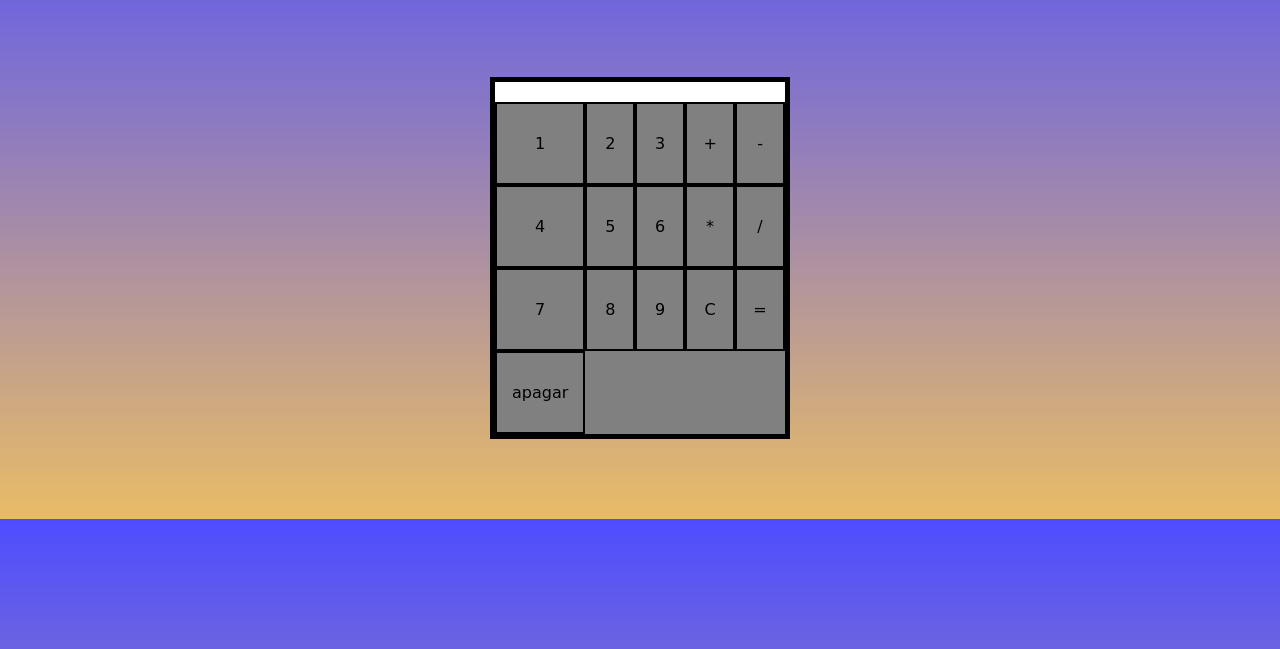
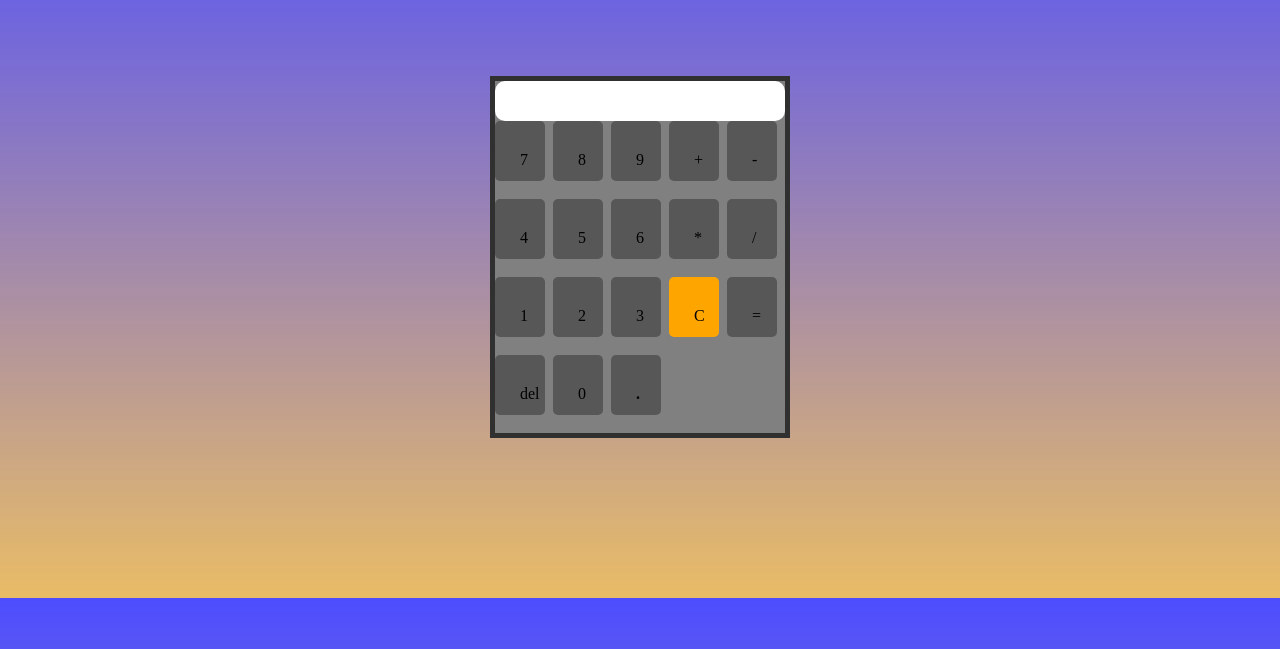
Before and after one commit to MarcosBauab/ProgramandocomNico, a plain HTML site: page index.html in a window 1280 px wide. Shown: the part 151-800 px from the top of the page. Drawn offline with Linux system fonts and the light colour scheme.

Commit message:
botoes novos top

```diff
--- a/index.html
+++ b/index.html
@@ -13,9 +13,10 @@
         <main>
             <p class="resultado"></p>
         <div class="grid-container" id="botao" >
-            <a class="valor1"  onclick="escrever('1')">1</a>
-            <a class="valor2" onclick="escrever('2')">2</a>
-            <a class="valor3"  onclick="escrever('3')">3</a>
+            <a class="valor7" onclick="escrever('7')">7</a>
+            <a class="valor8" onclick="escrever('8')">8</a>
+            <a class="valor9" onclick="escrever('9')">9</a>
+
             <a class="valorsoma" onclick="escrever('+')">+</a>
             <a class="valorsubtracao" onclick="escrever('-')">-</a>
             <a class="valor4" onclick="escrever('4')">4</a>
@@ -23,12 +24,14 @@
             <a class="valor6" onclick="escrever('6')">6</a>
             <a class="valorvezes" onclick="escrever('*')">*</a>
             <a class="valordividir" onclick="escrever('/')">/</a>
-            <a class="valor7" onclick="escrever('7')">7</a>
-            <a class="valor8" onclick="escrever('8')">8</a>
-            <a class="valor9" onclick="escrever('9')">9</a>
-            <a class="valorigual" onclick="c()">C</a>
+          <a class="valor1"  onclick="escrever('1')">1</a>
+            <a class="valor2" onclick="escrever('2')">2</a>
+            <a class="valor3"  onclick="escrever('3')">3</a>
+            <a class="valorc" onclick="c()">C</a>
             <a class="valorreseta" onclick="igual()">=</a>
-            <a class="apagar" onclick="apagar()"> apagar</a>
+            <a class="apagar" onclick="apagar()"> del</a>
+            <a class="zero" onclick="escrever('0')">0</a>
+            <a class='ponto' onclick="escrever('.')"><strong>.</strong> </a>
          </div>
         </main>
 
--- a/script/script.js
+++ b/script/script.js
@@ -21,7 +21,6 @@ function teclaPressionada(e) {
         case "NumpadDivide":
             p.innerHTML += `/`
             break;
-<<<<<<< HEAD
 
         case "NumpadAdd":
             p.innerHTML += `+`
@@ -42,7 +41,6 @@ function teclaPressionada(e) {
             p.innerHTML += ``
             break;
 
-=======
         case "NumpadAdd":
             p.innerHTML += `+`
             break;
@@ -55,7 +53,6 @@ function teclaPressionada(e) {
         case "KeyC":
             p.innerHTML = ``
             break;
->>>>>>> e689fc9063d2b13cad6aa2e98cf56251ea5df548
         case "Backspace":
             var myStr = p.innerHTML
             myStr = myStr.slice(0, -1);
--- a/styles/style.css
+++ b/styles/style.css
@@ -2,17 +2,16 @@
     padding: 0;
     margin: 0;
     box-sizing: border-box;
-    font-family: cursive;
 }
 
 body{
+    background: blue;
     background: linear-gradient(rgba(0, 0, 255, 0.699),rgba(228, 171, 64, 0.801));
 }
 #titulo{
     text-align: center;
     padding: 15px;
-    margin-top: 10vh;
-    color: rgba(255, 255, 255, 0.774);
+    color: white;
 }
 
 
@@ -20,24 +19,34 @@ main{
     display: flex;
     flex-direction: column;
     width: 300px;
-    margin: 10vh auto;
+    margin: 20vh auto;
     background-color: grey;
     text-align: left;
-    border: 5px solid black;
+    border: 5px solid rgba(0, 0, 0, 0.624);
 }
 main .resultado{
     background-color: white;
-    padding: 10px;
+    padding: 20px;
     outline: none;
     border: 0;
+    border-radius: 10px 10px 10px 10px;
 }
 .grid-container{
     display: grid;
     grid-template-columns: 1fr 1fr 1fr 1fr 1fr;
     text-align: center;
+
 }
 .grid-container a{
-    padding: 30px 15px;
+    padding: 30px 25px;
     cursor: pointer;
-    border: 2px solid black;
+    background-size: 50% auto;
+    width: 15px;
+    height: 50%;
+    background-color: rgba(0, 0, 0, 0.323);
+    border-radius: 5px;
 }
+
+a.valorc{
+    background: orange;
+}
```
